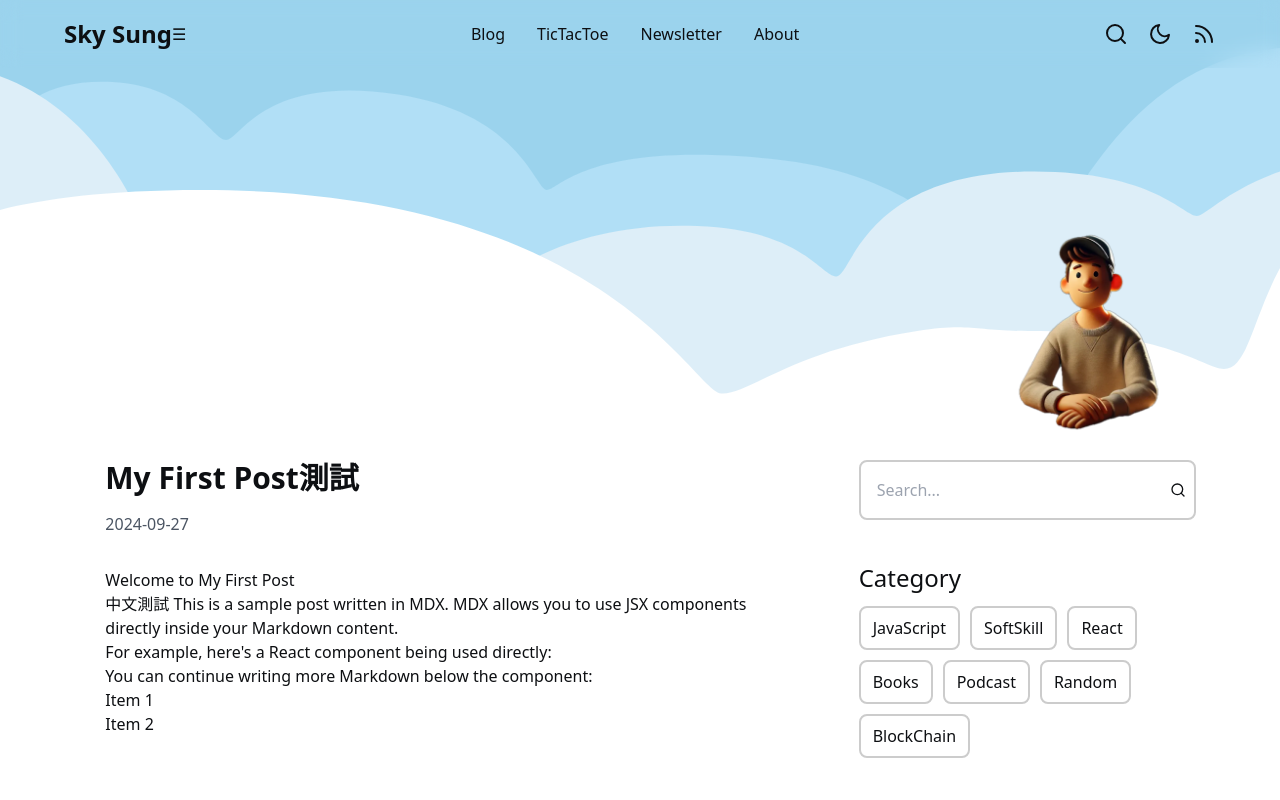
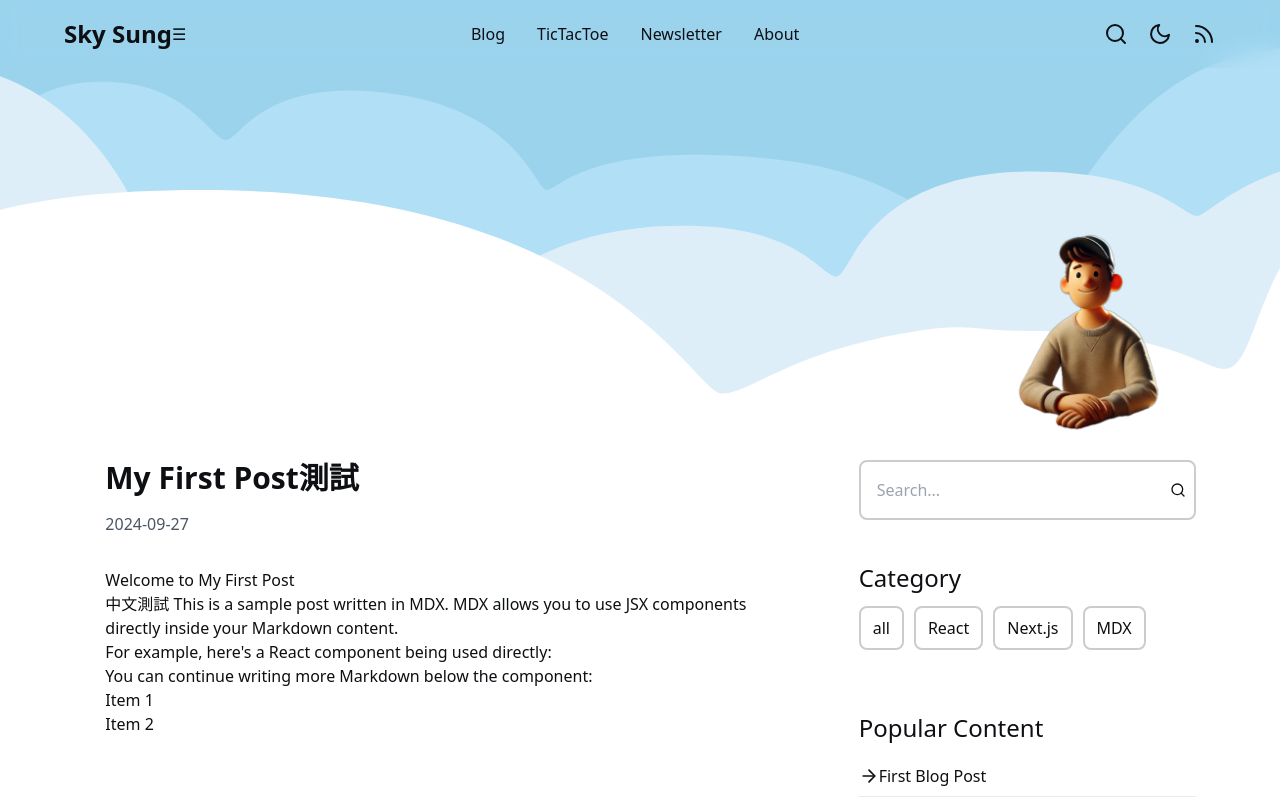
Before and after one commit to SkySung/skysung.work, a Next.js app: page /blog/first-post in a window 1280 px wide. Shown: the top 800 px of the page. Built offline with nearby package versions, Linux system fonts and the light colour scheme.

Commit message:
Category success

```diff
--- /dev/null
+++ b/app/category/[tag]/page.js
@@ -0,0 +1,37 @@
+// app/category/[tag]/page.js
+import React from "react";
+import { getAllPosts } from "@/lib/posts";
+import Link from "next/link";
+import styles from "@/styles/Articles.module.css";
+
+export async function generateStaticParams() {
+  const tags = getAllPosts().flatMap((post) => post.tags || []);
+  const uniqueTags = Array.from(new Set(tags));
+  return uniqueTags.map((tag) => ({ tag }));
+}
+
+export default async function TagPage({ params }) {
+  const { tag } = params;
+  const allPosts = getAllPosts();
+  const filteredPosts = allPosts.filter((post) => post.tags?.includes(tag));
+
+  return (
+    <div className={styles.articles}>
+      <h1>分類: {tag}</h1>
+      {filteredPosts.length === 0 ? (
+        <p>沒有找到相關文章。</p>
+      ) : (
+        <ul>
+          {filteredPosts.map((post) => (
+            <li key={post.slug} className={styles.articleItem}>
+              <Link href={`/blog/${post.slug}`}>
+                <h3>{post.title}</h3>
+                <p>{post.description}</p>
+              </Link>
+            </li>
+          ))}
+        </ul>
+      )}
+    </div>
+  );
+}
--- a/components/Category.js
+++ b/components/Category.js
@@ -1,40 +1,27 @@
-"use client";
 // components/Category.js
-import React, { useState } from "react";
+import React from "react";
+import Link from "next/link";
 import styles from "@/styles/Category.module.css";
+import { getAllTags } from "@/lib/posts";
 
-const categories = [
-  "JavaScript",
-  "SoftSkill",
-  "React",
-  "Books",
-  "Podcast",
-  "Random",
-  "BlockChain",
-];
-
-export default function Category({ onSelectCategory }) {
-  const [selectedCategory, setSelectedCategory] = useState(null);
-
-  const handleCategoryClick = (category) => {
-    setSelectedCategory(category);
-    onSelectCategory(category);
-  };
+export default async function Category() {
+  const categories = getAllTags();
 
   return (
     <div className={styles.category}>
       <h2>Category</h2>
       <div className={styles.categoryList}>
+        <Link href="/blog" className={`${styles.categoryItem}`}>
+          all
+        </Link>
         {categories.map((category) => (
-          <button
+          <Link
             key={category}
-            onClick={() => handleCategoryClick(category)}
-            className={`${styles.categoryItem} ${
-              selectedCategory === category ? styles.active : ""
-            }`}
+            href={`/category/${encodeURIComponent(category)}`}
+            className={styles.categoryItem}
           >
             {category}
-          </button>
+          </Link>
         ))}
       </div>
     </div>
--- a/lib/posts.js
+++ b/lib/posts.js
@@ -35,3 +35,9 @@ export function getPostBySlug(slug) {
     ...data,
   };
 }
+
+export function getAllTags() {
+  const allPosts = getAllPosts();
+  const tags = allPosts.flatMap(post => post.tags || []);
+  return Array.from(new Set(tags));
+}
--- a/styles/Category.module.css
+++ b/styles/Category.module.css
@@ -24,7 +24,6 @@
   }
 
   .categoryItem.active {
-    color: #fff;
     border-color: #0070f3;
   }
 
```
Also changed, not shown: styles/Articles.module.css (+0 -10 lines).
